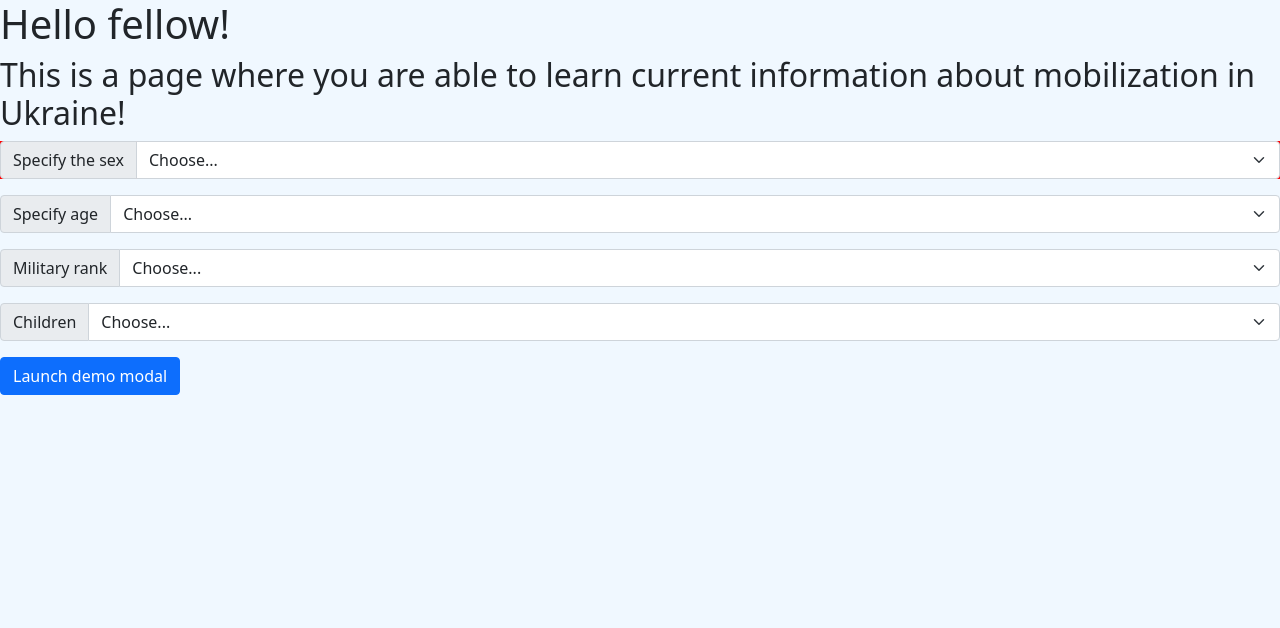
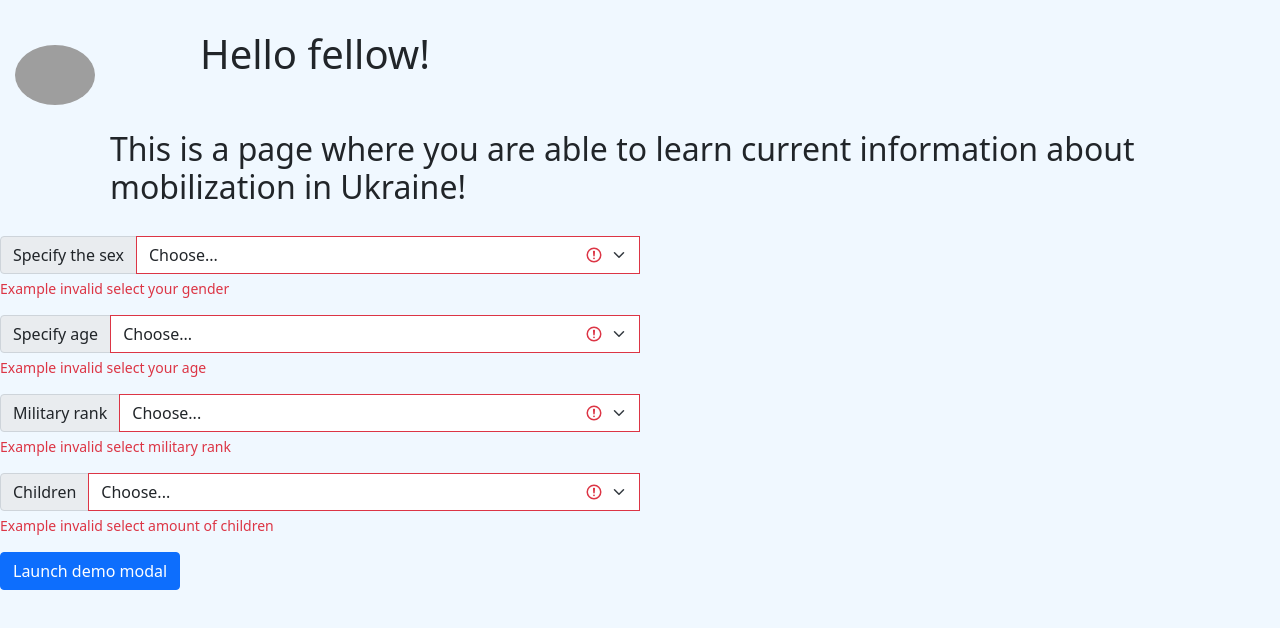
Before and after one commit to vladik4839/git-test, a plain HTML site: page index.html in a window 1280 px wide. Drawn offline with nearby package versions, Linux system fonts and the light colour scheme; grey boxes are pictures that could not be loaded.

Commit message:
add validation, add logo

```diff
--- a/index.html
+++ b/index.html
@@ -12,46 +12,52 @@
   <link rel="stylesheet" href="style.css" >
 </head>
 <body>
+<a href="#"><img id="logo" src="https://img2.freepng.ru/20180423/wlw/kisspng-soldier-computer-icons-military-salute-5ade61d71d3dc2.8402920815245234791198.jpg"></a>
 <h1>Hello fellow!</h1>
 <h2>This is a page where you are able to learn current information about mobilization in Ukraine!</h2>
+<form class="was-validated">
 <div class="input-group mb-3" id="first-div">
   <label class="input-group-text" for="inputGroupSelect01">Specify the sex</label>
-  <select class="form-select" id="inputGroupSelect01">
-    <option selected>Choose...</option>
+  <select class="form-select" id="inputGroupSelect01" required aria-label="select your gender">
+    <option value="">Choose...</option>
     <option value="1">Male</option>
     <option value="2">Female</option>
   </select>
+  <div class="invalid-feedback">Example invalid select your gender</div>
 </div>
-<div class="input-group mb-3">
+<div class="input-group mb-3" id="second-div">
   <label class="input-group-text" for="inputGroupSelect02">Specify age</label>
-  <select class="form-select" id="inputGroupSelect02">
-    <option selected>Choose...</option>
+  <select class="form-select" id="inputGroupSelect02" required aria-label="select your age">
+    <option value="">Choose...</option>
     <option value="1">up to 18</option>
     <option value="2">18 to 60</option>
   </select>
+  <div class="invalid-feedback">Example invalid select your age</div>
 </div>
 
-<div class="input-group mb-3">
+<div class="input-group mb-3" id="third-div">
   <label class="input-group-text" for="inputGroupSelect03">Military rank</label>
-  <select class="form-select" id="inputGroupSelect03">
-    <option selected>Choose...</option>
+  <select class="form-select" id="inputGroupSelect03" required aria-label="select military rank">
+    <option value="">Choose...</option>
     <option value="1">Military personnel under the age 40 who have combat experience and served in 2014</option>
     <option value="2">Military who served before 2014</option>
     <option value="3">Military who accomplished military department</option>
     <option value="4">Citizens who have no age or physical restrictions on military service</option>
     <option value="5">Citizens who have age or physical restrictions on military service</option>
   </select>
+  <div class="invalid-feedback">Example invalid select military rank</div>
 </div>
 
-<div class="input-group mb-3">
+<div class="input-group mb-3" id="fourth-div">
   <label class="input-group-text" for="inputGroupSelect04">Children</label>
-  <select class="form-select" id="inputGroupSelect04">
-    <option selected>Choose...</option>
+  <select class="form-select" id="inputGroupSelect04" required aria-label="select children">
+    <option value="">Choose...</option>
     <option value="1">None</option>
     <option value="2">1</option>
     <option value="3">2</option>
     <option value="4">3 or more</option>
   </select>
+  <div class="invalid-feedback">Example invalid select amount of children</div>
 </div>
 <!-- Button trigger modal -->
 <button type="button" class="btn btn-primary" data-bs-toggle="modal" data-bs-target="#exampleModal">
@@ -76,6 +82,7 @@
     </div>
   </div>
 </div>
+</form>
 <!-- Optional JavaScript; choose one of the two! -->
 
 <!-- Option 1: Bootstrap Bundle with Popper -->
--- a/style.css
+++ b/style.css
@@ -1,12 +1,38 @@
 body {
     background-color: aliceblue;
+    background-attachment: fixed;
+
 }
-/*h2 {*/
-/*    display: grid;*/
-/*    place-items: center;*/
-/*    height: 100vh;*/
-/*}*/
+#logo {
+    display: inline-block;
+    margin: 15px; /* margin: 20px was off */
+    float: left;
+    height: 60px;
+    width: auto; /* correct proportions to specified height */
+    border-radius: 50%; /* makes it a circle */
+    background-color: aliceblue;
+}
 
-#first-div{
-    background-color: red;
+h1 { margin: 30px 200px; }
+
+h2 {
+    display: grid;
+    place-items: center;
+    height: 15vh;
 }
+
+#first-div {
+    width: 50%;
+    place-items: center;
+}
+#second-div {
+    width: 50%;
+}
+
+#third-div {
+    width: 50%;
+}
+
+#fourth-div {
+    width: 50%
+}
```
